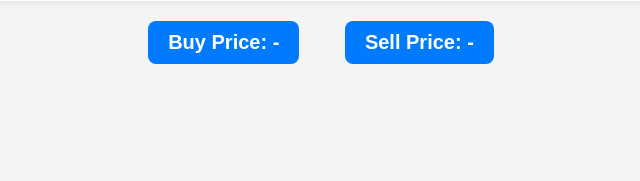
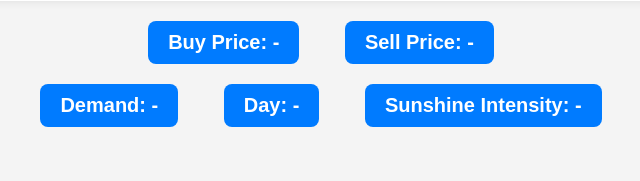
Before and after one commit to Nimosteve88/ChargeIt, a Flask app: page / in a window 1280 px wide. Shown: the part 619-800 px from the top of the page, without its empty margins (319-959 px from the left). Run offline with Flask 3, Linux system fonts and the light colour scheme; some libraries are stand-ins or nearby versions.

Commit message:
Updated UI

```diff
--- a/EIE_Work_Space/DatabaseTesting/viewdata.py
+++ b/EIE_Work_Space/DatabaseTesting/viewdata.py
@@ -73,5 +73,5 @@ def delete_all_tables():
 
 #delete_all_data()
 #delete_all_tables()
-view_all_data()
-#view_data("deferables_data")
+#view_all_data()
+view_data("sun_data")
--- a/EIE_Work_Space/UserInterface/backend.py
+++ b/EIE_Work_Space/UserInterface/backend.py
@@ -175,10 +175,20 @@ def index():
 def data():
     cursor.execute("SELECT tick, buy_price, sell_price FROM price_data ORDER BY tick ASC")
     rows = cursor.fetchall()
+    cursor.execute("SELECT demand FROM demand_data ORDER BY id DESC LIMIT 1")
+    current_demand = cursor.fetchone()[0]
+    cursor.execute("SELECT day FROM price_data ORDER BY id DESC LIMIT 1")
+    current_day = cursor.fetchone()[0]
+    cursor.execute("SELECT sun FROM sun_data ORDER BY id DESC LIMIT 1")
+    current_sun = cursor.fetchone()[0]
+
     data = {
         "ticks": [row[0] for row in rows],
         "buy_prices": [row[1] for row in rows],
-        "sell_prices": [row[2] for row in rows]
+        "sell_prices": [row[2] for row in rows],
+        "current_demand": current_demand,
+        "current_day": current_day,
+        "current_sun": current_sun
     }
     return jsonify(data)
 
--- a/EIE_Work_Space/UserInterface/templates/index.html
+++ b/EIE_Work_Space/UserInterface/templates/index.html
@@ -34,12 +34,12 @@
             margin-top: 20px;
             border-radius: 8px;
         }
-        #latest-prices {
+        #latest-prices, #additional-info {
             margin-top: 20px;
             text-align: center;
             font-size: 20px;
         }
-        .price {
+        .price, .info {
             display: inline-block;
             margin: 0 20px;
             padding: 10px 20px;
@@ -62,6 +62,12 @@
     <div id="latest-prices">
         <div class="price" id="latest-buy-price">Buy Price: -</div>
         <div class="price" id="latest-sell-price">Sell Price: -</div>
+    </div>
+
+    <div id="additional-info">
+        <div class="info" id="current-demand">Demand: -</div>
+        <div class="info" id="current-day">Day: -</div>
+        <div class="info" id="current-sun">Sunshine Intensity: -</div>
     </div>
 
     <script src="https://cdn.jsdelivr.net/npm/chart.js"></script>
@@ -117,6 +123,9 @@
 
                     document.getElementById('latest-buy-price').textContent = 'Buy Price: ' + (data.buy_prices[data.buy_prices.length - 1] || '-');
                     document.getElementById('latest-sell-price').textContent = 'Sell Price: ' + (data.sell_prices[data.sell_prices.length - 1] || '-');
+                    document.getElementById('current-demand').textContent = 'Demand: ' + (data.current_demand || '-');
+                    document.getElementById('current-day').textContent = 'Day: ' + (data.current_day || '-');
+                    document.getElementById('current-sun').textContent = 'Sunshine Intensity: ' + (data.current_sun || '-');
                 });
         }
 
```
